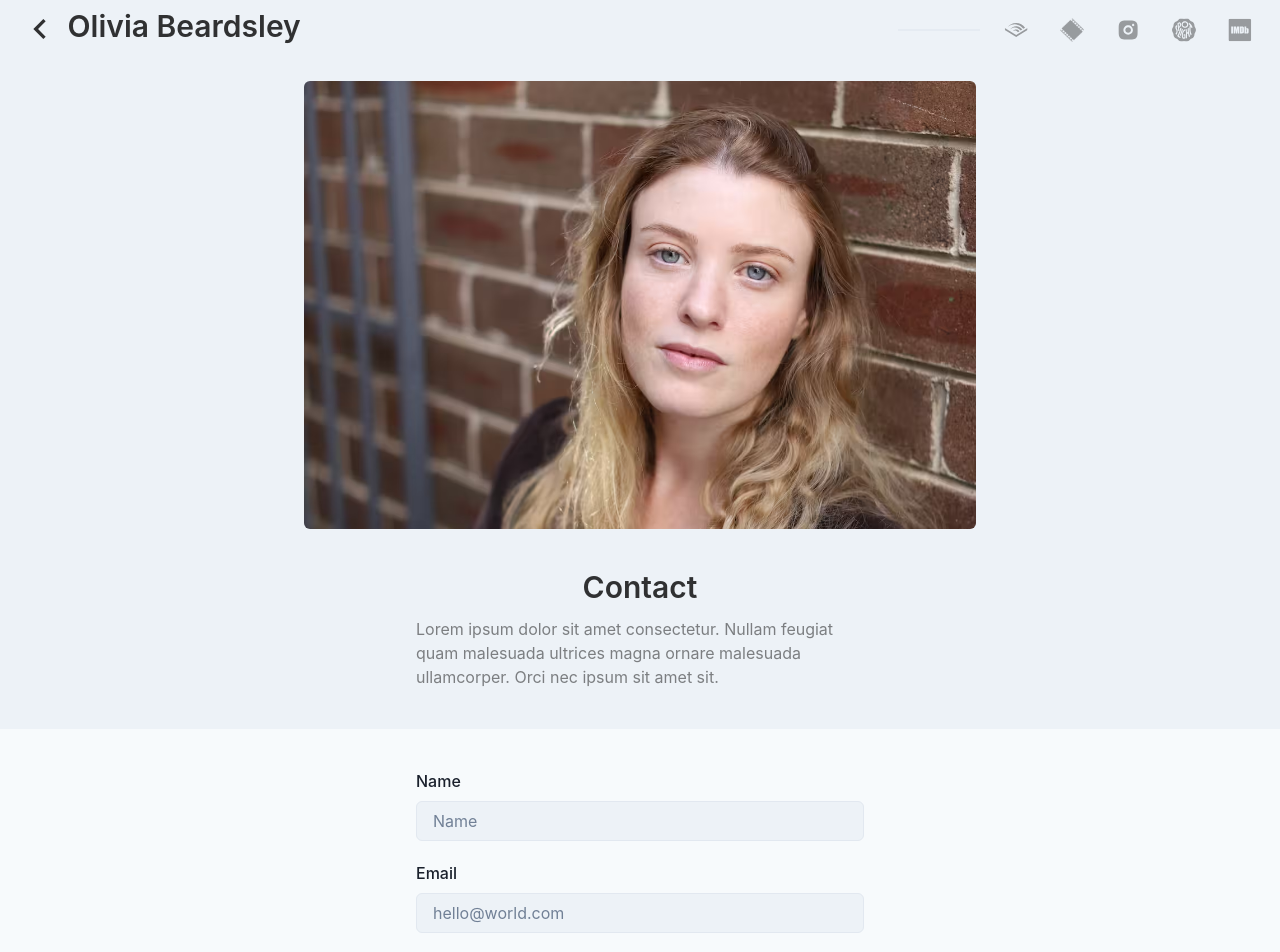
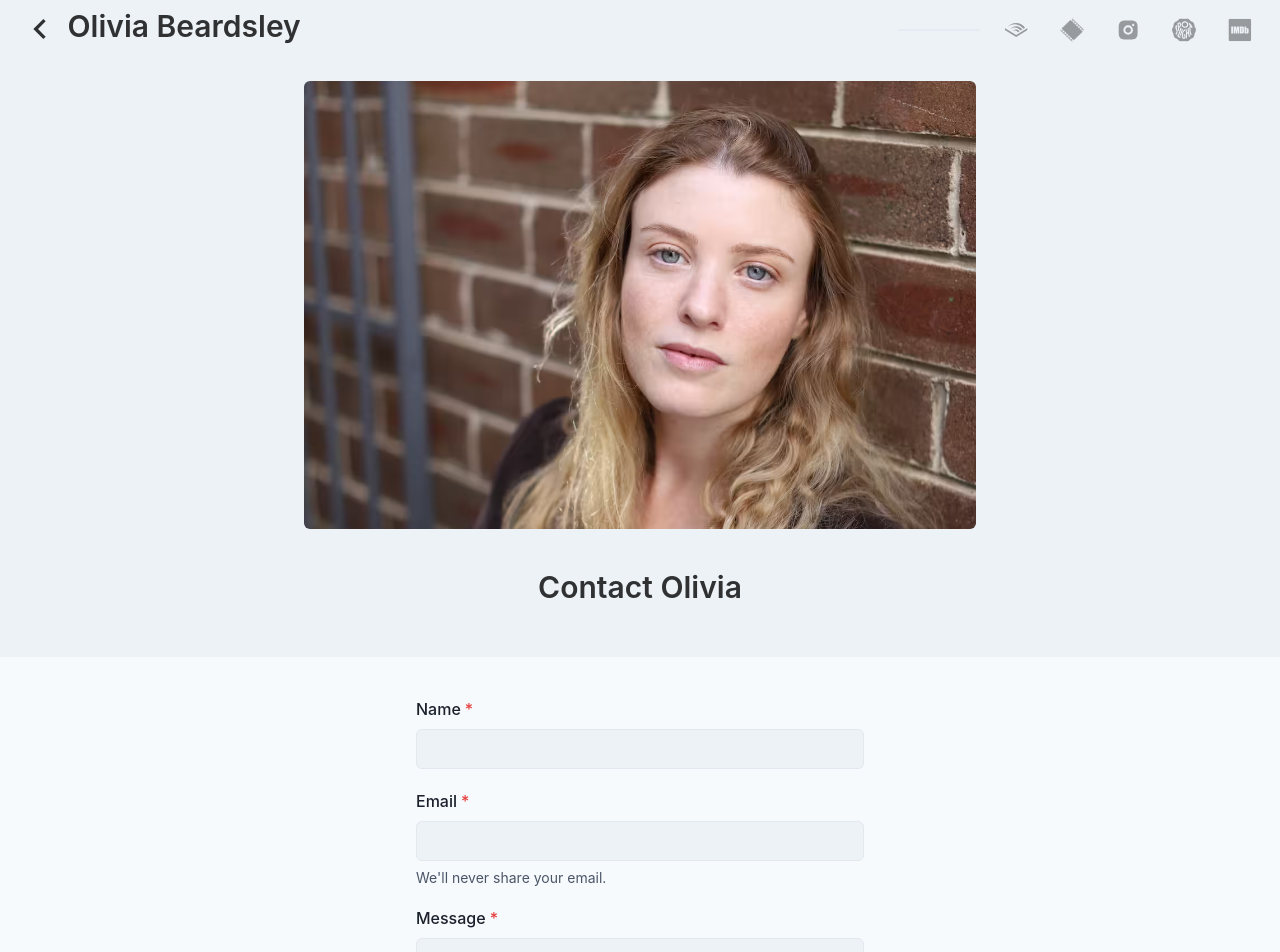
Before and after one commit to beardsleym/olivia, a Next.js app: page /contact in a window 1280 px wide. Shown: the top 952 px of the page. Built offline with nearby package versions, Linux system fonts and the light colour scheme.

Commit message:
fix contact form text

```diff
--- a/components/ContactForm.tsx
+++ b/components/ContactForm.tsx
@@ -2,6 +2,7 @@ import {
   useColorModeValue,
   FormControl,
   FormLabel,
+  FormHelperText,
   Input,
   Button,
   Textarea,
@@ -75,11 +76,10 @@ export const ContactForm: React.FC<ContactFormProps> = ({}) => {
   const isDisabled = () => !Object.values(contactForm).every((value) => value);
 
   return (
-    <FormControl maxW="md">
+    <FormControl maxW="md" isRequired>
       <form name="contact" onSubmit={handleSubmit}>
         <FormLabel>Name</FormLabel>
         <Input
-          placeholder="Name"
           mb={5}
           name="name"
           backgroundColor={bgColor}
@@ -89,16 +89,17 @@ export const ContactForm: React.FC<ContactFormProps> = ({}) => {
         <FormLabel>Email</FormLabel>
         <Input
           type="email"
-          placeholder="hello@world.com"
-          mb={5}
           name="email"
           backgroundColor={bgColor}
           value={contactForm.email}
           onChange={(e) => handleInputChange("email", e)}
         />
+        <FormHelperText mb={5}>
+          We&apos;ll never share your email.
+        </FormHelperText>
+
         <FormLabel>Message</FormLabel>
         <Textarea
-          placeholder="Here is a sample placeholder"
           resize="vertical"
           rounded="md"
           mb={5}
--- a/pages/contact.tsx
+++ b/pages/contact.tsx
@@ -65,18 +65,8 @@ export default function Home() {
             mb={3}
             textAlign="center"
           >
-            Contact
+            Contact Olivia
           </Heading>
-          <Center>
-            <Text
-              maxW="md"
-              color={useColorModeValue("blackAlpha.600", "whiteAlpha.600")}
-            >
-              Lorem ipsum dolor sit amet consectetur. Nullam feugiat quam
-              malesuada ultrices magna ornare malesuada ullamcorper. Orci nec
-              ipsum sit amet sit.
-            </Text>
-          </Center>
         </Box>
         <Box
           backgroundColor={useColorModeValue("gray.50", "gray.900")}
```
